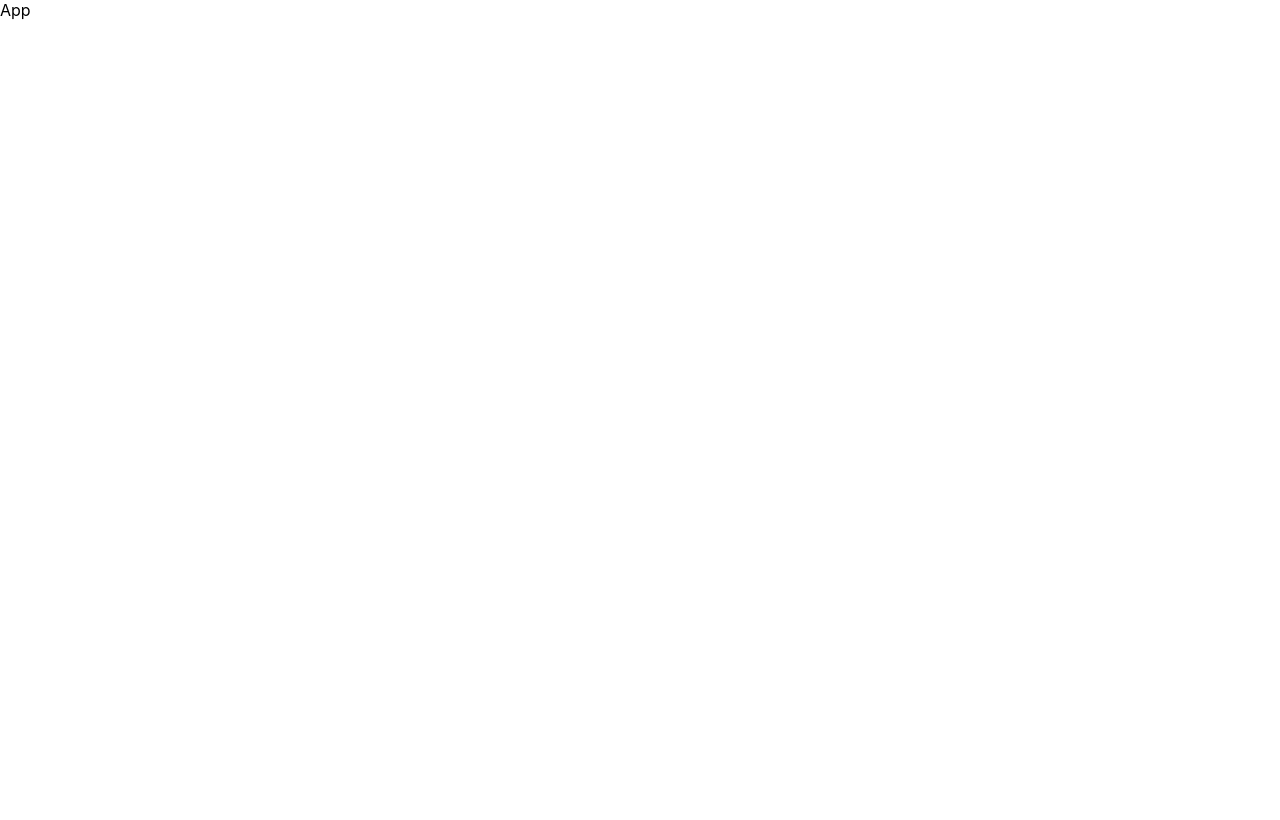
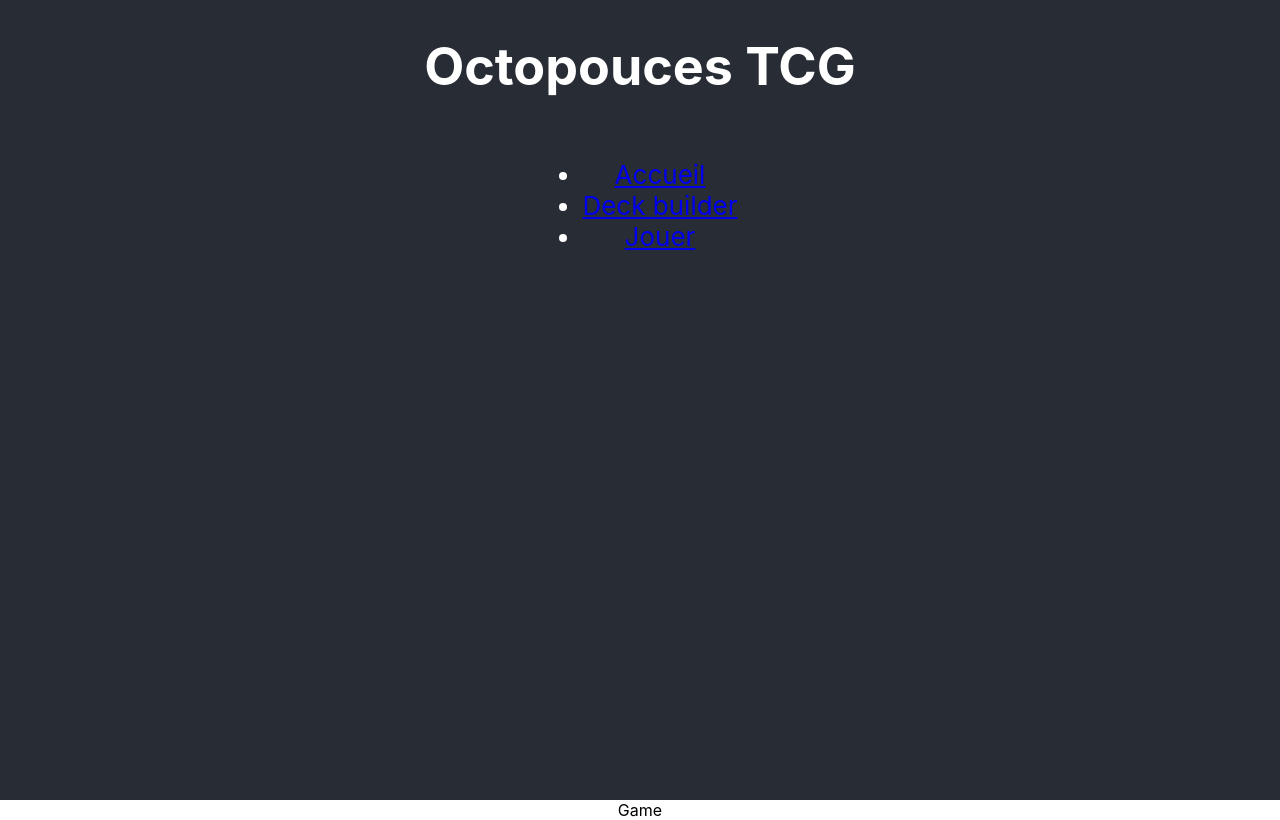
Before and after one commit to Ange-Crespo/card-game-demo, a React (Create React App) app in the folder card-game/: page /deckbuilder in a window 1280 px wide. Built offline with nearby package versions, Linux system fonts and the light colour scheme.

Commit message:
Added routes

```diff
--- a/card-game/package.json
+++ b/card-game/package.json
@@ -12,6 +12,7 @@
     "@types/react-dom": "^18.2.19",
     "react": "^18.2.0",
     "react-dom": "^18.2.0",
+    "react-router-dom": "^6.22.1",
     "react-scripts": "5.0.1",
     "typescript": "^4.9.5",
     "web-vitals": "^2.1.4"
--- a/card-game/src/App.css
+++ b/card-game/src/App.css
@@ -19,7 +19,7 @@
   display: flex;
   flex-direction: column;
   align-items: center;
-  justify-content: center;
+  justify-content: normal;
   font-size: calc(10px + 2vmin);
   color: white;
 }
--- a/card-game/src/App.tsx
+++ b/card-game/src/App.tsx
@@ -1,8 +1,20 @@
-import React from 'react'
+import React from 'react';
+import { BrowserRouter as Router, Route, Routes } from 'react-router-dom';
+import { HeaderComponent } from './component'
+import { DeckBuilder, Game, Home } from './pages';
 
 const App = () => {
   return (
-    <div>App</div>
+    <div className='App'>
+      <Router>
+        <HeaderComponent/>
+        <Routes>
+          <Route path='' element={<Home/>}/>
+          <Route path='/deckbuilder' element={<DeckBuilder/>}/>
+          <Route path='/play' element={<Game/>}/>
+        </Routes>
+      </Router>
+    </div>
   )
 }
 
--- /dev/null
+++ b/card-game/src/component/HeaderComponent.tsx
@@ -0,0 +1,17 @@
+import * as React from 'react';
+import { Link } from 'react-router-dom';
+import "../App.css"
+
+
+export const HeaderComponent = () => (
+    <header className="App-header">
+      <h1>Octopouces TCG</h1>
+      <ul>
+      <nav>
+        <li><Link to="">Accueil</Link></li>
+        <li><Link to="/deckbuilder">Deck builder</Link></li>
+        <li><Link to="/play">Jouer</Link></li>
+      </nav>
+      </ul>
+  </header>
+);
--- /dev/null
+++ b/card-game/src/component/index.tsx
@@ -0,0 +1 @@
+export * from "./HeaderComponent"
--- a/card-game/src/pages/DeckBuilder.tsx
+++ b/card-game/src/pages/DeckBuilder.tsx
@@ -0,0 +1,7 @@
+import React from 'react'
+
+export const DeckBuilder = () => {
+  return (
+    <div>Game</div>
+  )
+}
--- a/card-game/src/pages/Game.tsx
+++ b/card-game/src/pages/Game.tsx
@@ -1,9 +1,7 @@
 import React from 'react'
 
-const Game = () => {
+export const Game = () => {
   return (
     <div>Game</div>
   )
 }
-
-export default Game
--- a/card-game/src/pages/Home.tsx
+++ b/card-game/src/pages/Home.tsx
@@ -1,9 +1,7 @@
 import React from 'react'
 
-const Home = () => {
+export const Home = () => {
   return (
     <div>Home</div>
   )
 }
-
-export default Home
--- /dev/null
+++ b/card-game/src/pages/index.tsx
@@ -0,0 +1,3 @@
+export * from './DeckBuilder'
+export * from './Home'
+export * from './Game'
```
Also changed, not shown: 1 other file (tests, documents, lock files or other folders).
